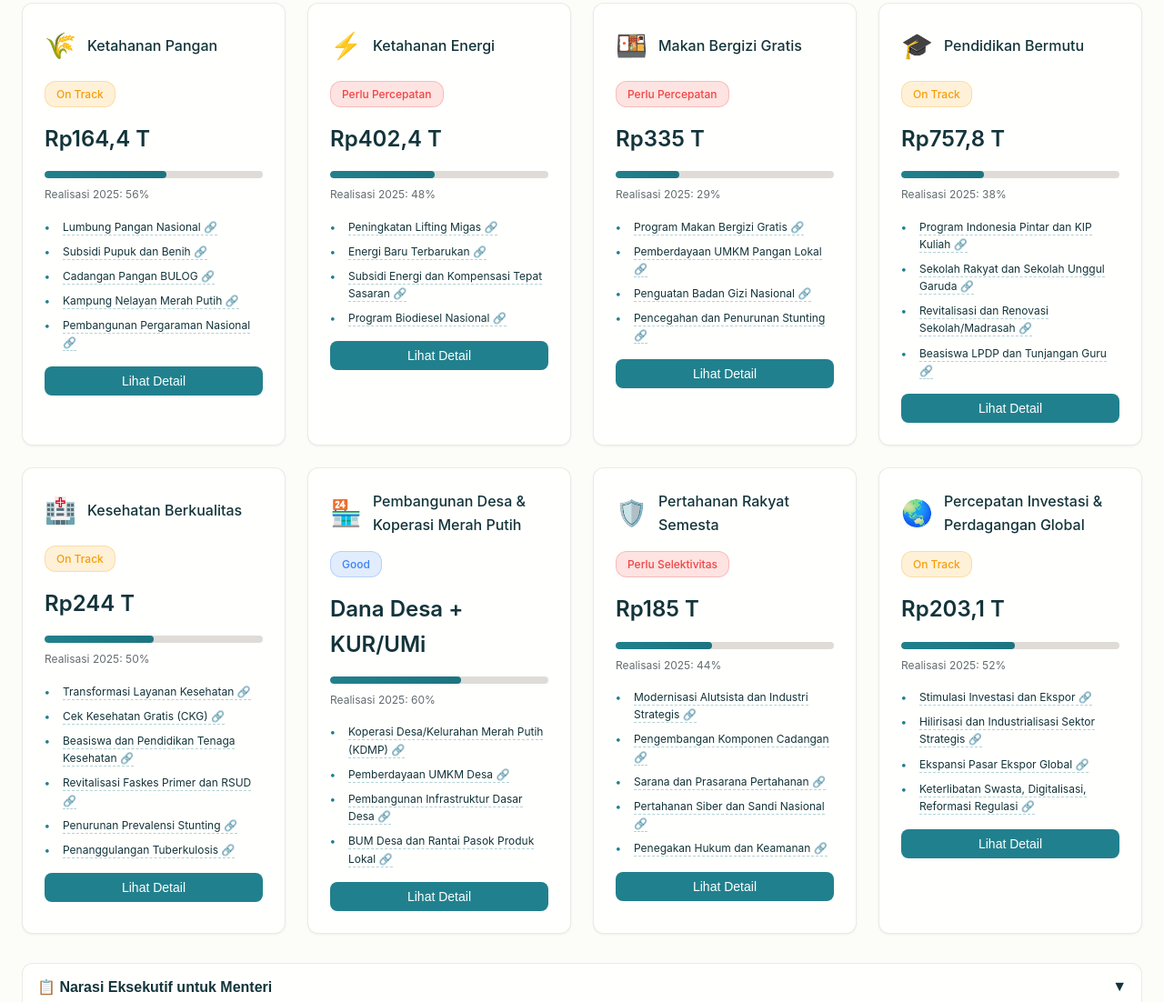
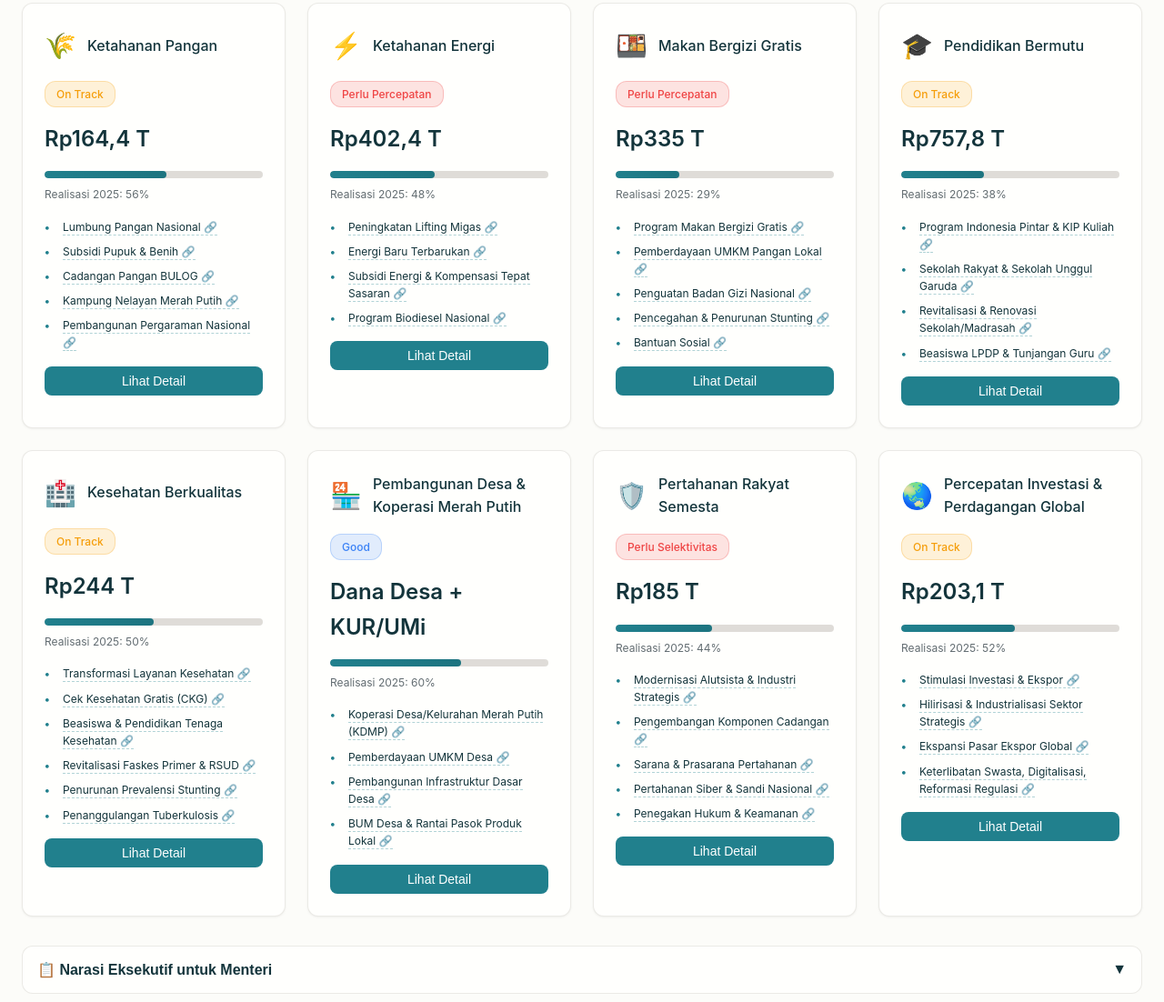
Before and after one commit to EndraGitHub/dashboard-8-agenda, a plain HTML site: page index.html in a window 1280 px wide. Shown: the part 165-1267 px from the top of the page at 91% size. Drawn offline with nearby package versions, Linux system fonts and the light colour scheme.

Commit message:
Perbaikan Tautan

```diff
--- a/index.html
+++ b/index.html
@@ -681,7 +681,7 @@
                 statusClass: "on-track",
                 metrics: [
                     { nama: "Lumbung Pangan Nasional 🔗", link: "https://www.pertanian.go.id" },
-                    { nama: "Subsidi Pupuk dan Benih 🔗", link: "https://www.pupuk-indonesia.com" },
+                    { nama: "Subsidi Pupuk & Benih 🔗", link: "https://www.pupuk-indonesia.com" },
                     { nama: "Cadangan Pangan BULOG 🔗", link: "https://www.bulog.co.id" },
                     { nama: "Kampung Nelayan Merah Putih 🔗", link: "https://kkp.go.id" },
                     { nama: "Pembangunan Pergaraman Nasional 🔗", link: "https://kkp.go.id" }
@@ -698,7 +698,7 @@
                 metrics: [
                     { nama: "Peningkatan Lifting Migas 🔗", link: "https://www.esdm.go.id" },
                     { nama: "Energi Baru Terbarukan 🔗", link: "https://ebtke.esdm.go.id" },
-                    { nama: "Subsidi Energi dan Kompensasi Tepat Sasaran 🔗", link: "https://www.kemenkeu.go.id" },
+                    { nama: "Subsidi Energi & Kompensasi Tepat Sasaran 🔗", link: "https://www.kemenkeu.go.id" },
                     { nama: "Program Biodiesel Nasional 🔗", link: "https://www.esdm.go.id" }
                 ]
             },
@@ -714,7 +714,8 @@
                     { nama: "Program Makan Bergizi Gratis 🔗", link: "https://claude.ai/public/artifacts/e68c94d3-c995-4158-853c-64344c57663d" },
                     { nama: "Pemberdayaan UMKM Pangan Lokal 🔗", link: "https://kemenkopukm.go.id" },
                     { nama: "Penguatan Badan Gizi Nasional 🔗", link: "https://www.kemkes.go.id" },
-                    { nama: "Pencegahan dan Penurunan Stunting 🔗", link: "https://www.bkkbn.go.id" }
+                    { nama: "Pencegahan & Penurunan Stunting 🔗", link: "https://www.bkkbn.go.id" },
+                    { nama: "Bantuan Sosial 🔗", link: "https://eksekutif-bansos.vercel.app/" }
                 ]
             },
             {
@@ -726,10 +727,10 @@
                 status: "On Track",
                 statusClass: "on-track",
                 metrics: [
-                    { nama: "Program Indonesia Pintar dan KIP Kuliah 🔗", link: "https://www.kemdikbud.go.id" },
-                    { nama: "Sekolah Rakyat dan Sekolah Unggul Garuda 🔗", link: "https://gtk.kemdikbud.go.id" },
-                    { nama: "Revitalisasi dan Renovasi Sekolah/Madrasah 🔗", link: "https://madrasah.kemenag.go.id" },
-                    { nama: "Beasiswa LPDP dan Tunjangan Guru 🔗", link: "https://www.lpdp.kemenkeu.go.id" }
+                    { nama: "Program Indonesia Pintar & KIP Kuliah 🔗", link: "https://www.kemdikbud.go.id" },
+                    { nama: "Sekolah Rakyat & Sekolah Unggul Garuda 🔗", link: "https://sites.google.com/view/dashboardsekolahrakyatkemenkeu/halaman-muka" },
+                    { nama: "Revitalisasi & Renovasi Sekolah/Madrasah 🔗", link: "https://madrasah.kemenag.go.id" },
+                    { nama: "Beasiswa LPDP & Tunjangan Guru 🔗", link: "https://www.lpdp.kemenkeu.go.id" }
                 ]
             },
             {
@@ -743,8 +744,8 @@
                 metrics: [
                     { nama: "Transformasi Layanan Kesehatan 🔗", link: "https://www.kemkes.go.id" },
                     { nama: "Cek Kesehatan Gratis (CKG) 🔗", link: "https://cek-kesehatan-gratis.vercel.app" },
-                    { nama: "Beasiswa dan Pendidikan Tenaga Kesehatan 🔗", link: "https://diknakes.kemkes.go.id" },
-                    { nama: "Revitalisasi Faskes Primer dan RSUD 🔗", link: "https://www.kemkes.go.id" },
+                    { nama: "Beasiswa & Pendidikan Tenaga Kesehatan 🔗", link: "https://diknakes.kemkes.go.id" },
+                    { nama: "Revitalisasi Faskes Primer & RSUD 🔗", link: "https://www.kemkes.go.id" },
                     { nama: "Penurunan Prevalensi Stunting 🔗", link: "https://www.bkkbn.go.id" },
                     { nama: "Penanggulangan Tuberkulosis 🔗", link: "https://tbindonesia.or.id" }
                 ]
@@ -761,7 +762,7 @@
                     { nama: "Koperasi Desa/Kelurahan Merah Putih (KDMP) 🔗", link: "https://kemenkopukm.go.id" },
                     { nama: "Pemberdayaan UMKM Desa 🔗", link: "https://kemenkopukm.go.id" },
                     { nama: "Pembangunan Infrastruktur Dasar Desa 🔗", link: "https://kemendesa.go.id" },
-                    { nama: "BUM Desa dan Rantai Pasok Produk Lokal 🔗", link: "https://bumdesa.id" }
+                    { nama: "BUM Desa & Rantai Pasok Produk Lokal 🔗", link: "https://bumdesa.id" }
                 ]
             },
             {
@@ -773,11 +774,11 @@
                 status: "Perlu Selektivitas",
                 statusClass: "perlu-percepatan",
                 metrics: [
-                    { nama: "Modernisasi Alutsista dan Industri Strategis 🔗", link: "https://www.kemhan.go.id" },
+                    { nama: "Modernisasi Alutsista & Industri Strategis 🔗", link: "https://www.kemhan.go.id" },
                     { nama: "Pengembangan Komponen Cadangan 🔗", link: "https://komcad.kemhan.go.id" },
-                    { nama: "Sarana dan Prasarana Pertahanan 🔗", link: "https://www.kemhan.go.id" },
-                    { nama: "Pertahanan Siber dan Sandi Nasional 🔗", link: "https://www.bssn.go.id" },
-                    { nama: "Penegakan Hukum dan Keamanan 🔗", link: "https://www.polri.go.id" }
+                    { nama: "Sarana & Prasarana Pertahanan 🔗", link: "https://www.kemhan.go.id" },
+                    { nama: "Pertahanan Siber & Sandi Nasional 🔗", link: "https://www.bssn.go.id" },
+                    { nama: "Penegakan Hukum & Keamanan 🔗", link: "https://www.polri.go.id" }
                 ]
             },
             {
@@ -789,8 +790,8 @@
                 status: "On Track",
                 statusClass: "on-track",
                 metrics: [
-                    { nama: "Stimulasi Investasi dan Ekspor 🔗", link: "https://www.bkpm.go.id" },
-                    { nama: "Hilirisasi dan Industrialisasi Sektor Strategis 🔗", link: "https://www.kemenperin.go.id" },
+                    { nama: "Stimulasi Investasi & Ekspor 🔗", link: "https://www.bkpm.go.id" },
+                    { nama: "Hilirisasi & Industrialisasi Sektor Strategis 🔗", link: "https://www.kemenperin.go.id" },
                     { nama: "Ekspansi Pasar Ekspor Global 🔗", link: "https://www.kemendag.go.id" },
                     { nama: "Keterlibatan Swasta, Digitalisasi, Reformasi Regulasi 🔗", link: "https://oss.go.id" }
                 ]
```
